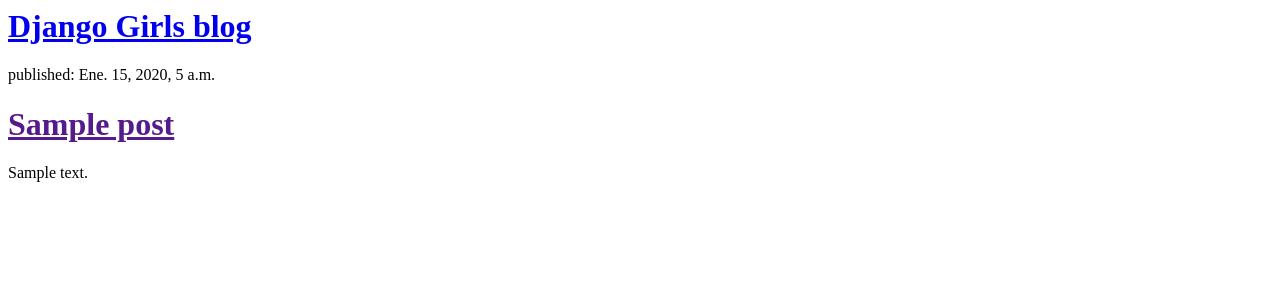
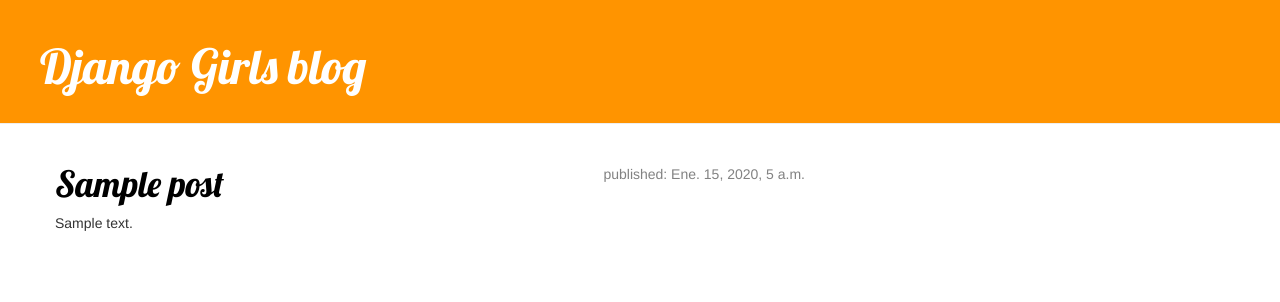
Before and after one commit to sarajoha/first-blog, a Django app: template blog/templates/blog/post_list.html in a window 1280 px wide. Shown: the top 302 px of the page. Run offline with Django 3.2, Linux system fonts and the light colour scheme; the template is opened without the code that fills it: values that come from a table or form of the project are taken from there, others are empty; tables that the repository leaves empty hold one stand-in row (values such as "Sample post"); some libraries are stand-ins or nearby versions.

Commit message:
Modified html and added css

```diff
--- /dev/null
+++ b/blog/static/css/blog.css
@@ -0,0 +1,47 @@
+.page-header {
+    background-color: #ff9400;
+    margin-top: 0;
+    padding: 20px 20px 20px 40px;
+}
+
+.page-header h1, .page-header h1 a, .page-header h1 a:visited, .page-header h1 a:active {
+    color: #ffffff;
+    font-size: 36pt;
+    text-decoration: none;
+}
+
+.content {
+    margin-left: 40px;
+}
+
+h1, h2, h3, h4 {
+    font-family: 'Lobster', cursive;
+}
+
+.date {
+    float: right;
+    color: #828282;
+}
+
+.save {
+    float: right;
+}
+
+.post-form textarea, .post-form input {
+    width: 100%;
+}
+
+.top-menu, .top-menu:hover, .top-menu:visited {
+    color: #ffffff;
+    float: right;
+    font-size: 26pt;
+    margin-right: 20px;
+}
+
+.post {
+    margin-bottom: 70px;
+}
+
+.post h1 a, .post h1 a:visited {
+    color: #000000;
+}
--- a/blog/templates/blog/post_list.html
+++ b/blog/templates/blog/post_list.html
@@ -1,26 +1,33 @@
-<html>
+{% load static %}
+
+<!DOCTYPE html>
   <head>
     <title>Django Girls blog</title>
+    <link rel="stylesheet" href="//maxcdn.bootstrapcdn.com/bootstrap/3.2.0/css/bootstrap.min.css">
+    <link rel="stylesheet" href="//maxcdn.bootstrapcdn.com/bootstrap/3.2.0/css/bootstrap-theme.min.css">
+    <link href="//fonts.googleapis.com/css?family=Lobster&subset=latin,latin-ext" rel="stylesheet" type="text/css">
+    <link rel="stylesheet" href="{% static 'css/blog.css' %}">
   </head>
+
   <body>
-    <div>
+    <div class='page-header'>
       <h1><a href="/">Django Girls blog </a></h1>
     </div>
 
-    {% for post in posts %}
-    <div>
-      <p>
-        published: {{ post.published_date }}
-      </p>
-      <h1>
-        <a href=''>
-          {{ post.title }}
-        </a>
-      </h1>
-      <p>
-        {{ post.text|linebreaksbr }}
-      </p>
+    <div class="content container">
+        <div class="row">
+            <div class="col-md-8">
+                {% for post in posts %}
+                    <div class="post">
+                        <div class="date">
+                            <p>published: {{ post.published_date }}</p>
+                        </div>
+                        <h1><a href="">{{ post.title }}</a></h1>
+                        <p>{{ post.text|linebreaksbr }}</p>
+                    </div>
+                {% endfor %}
+            </div>
+        </div>
     </div>
-    {% endfor %}
   </body>
 </html>
```
